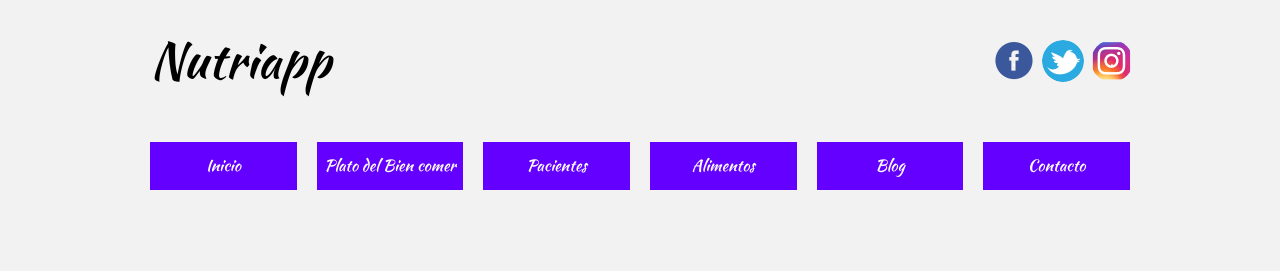
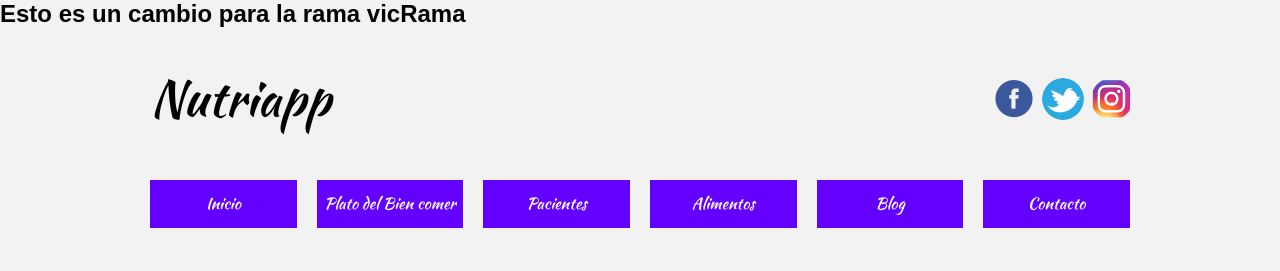
Before and after one commit to JackSparrowCg/nutriapp_TADDW, a PHP site: page / in a window 1280 px wide. Shown: the top 271 px of the page. Run offline with PHP 8.4, Linux system fonts and the light colour scheme; grey boxes are pictures that could not be loaded.

Commit message:
Añadi un encabezado h2 justo despues de la etiqueta body

```diff
--- a/index.php
+++ b/index.php
@@ -1,5 +1,6 @@
 <?php require_once "head.php" ?>
 <body>
+	<h2>Esto es un cambio para la rama vicRama</h2>
 
     <div class="contenedor">
         <?php require_once "header.php" ?>
```
